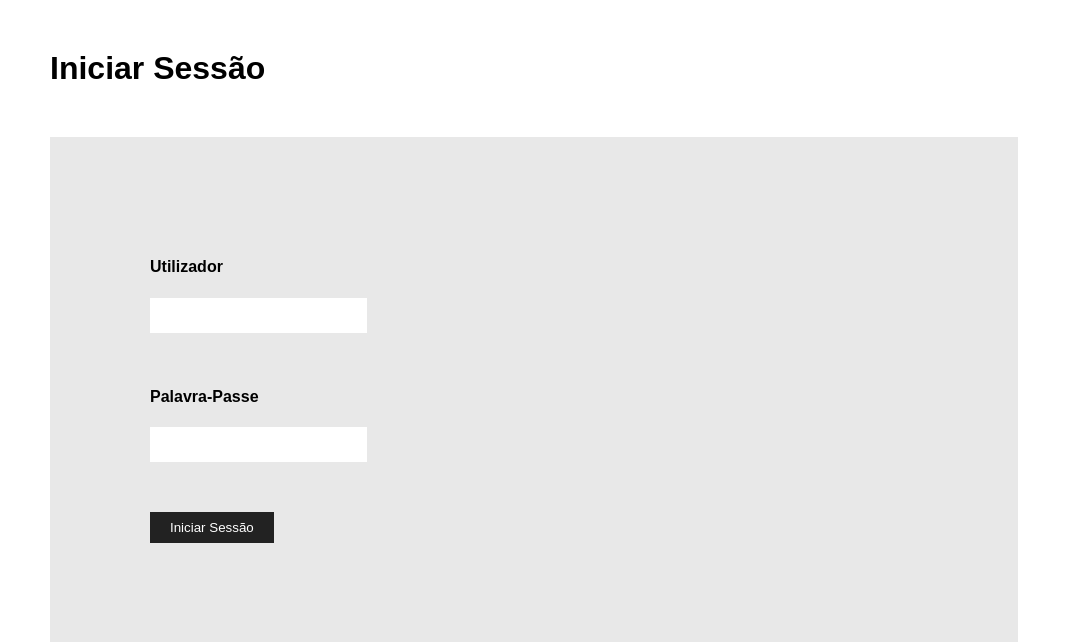
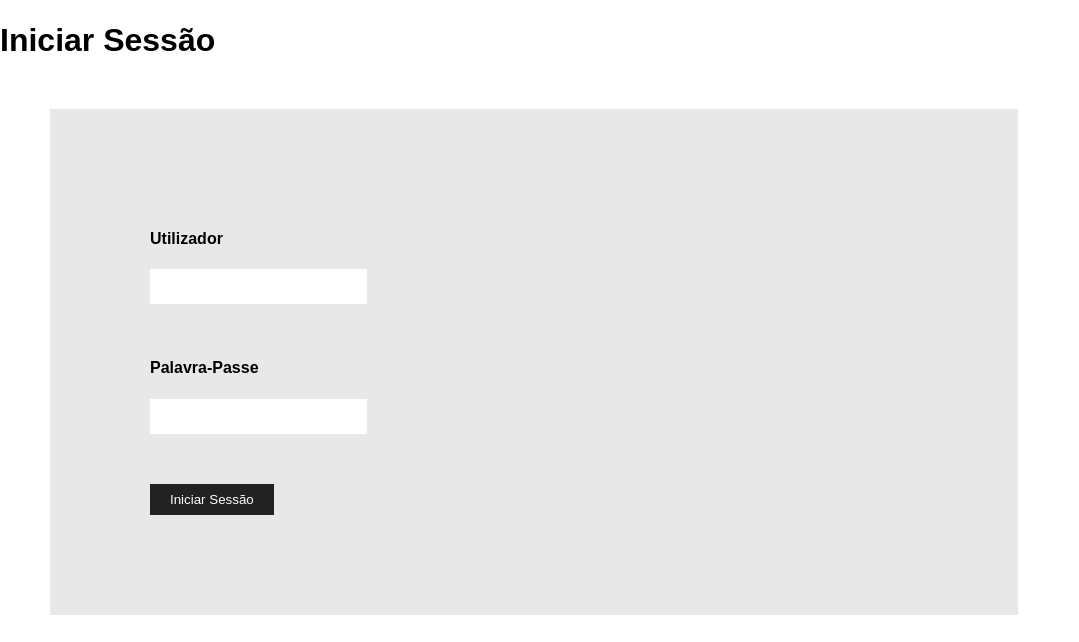
Before and after one commit to Luis0293/menu15, a Flask app: page /login in a window 1280 px wide. Shown: the part 76-718 px from the top of the page, without its empty margins (0-1079 px from the left). Run offline with Flask 2, Linux system fonts and the light colour scheme; some libraries are stand-ins or nearby versions.

Commit message:
Footer feito
O home de cada página definido

```diff
--- a/templates/login.html
+++ b/templates/login.html
@@ -4,7 +4,7 @@
 {% endblock %}
 
 {% block conteudo %}
-<div class="login-div-session" >
+<div class="div-home-default" >
     <h1>Iniciar Sessão</h1>
 </div>
 <form class="form" method="post">
```
